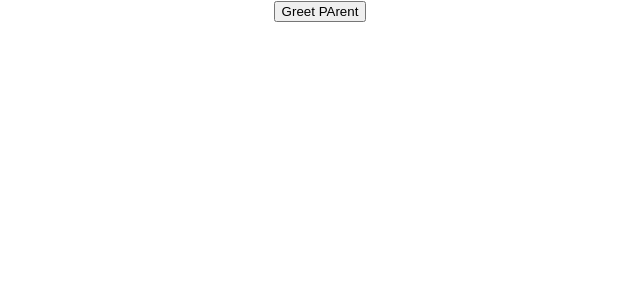
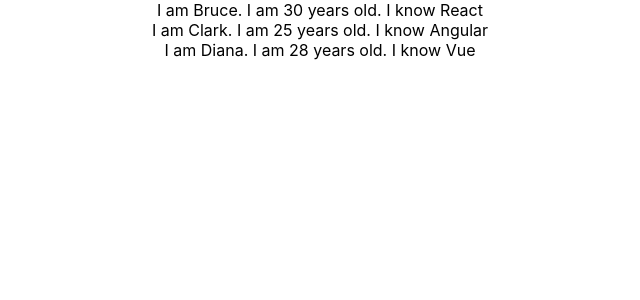
Before and after one commit to nidhidew/Daily_React, a React (Create React App) app in the folder learning_react/: page / in a window 1280 px wide. Shown: the top 300 px of the page, without its empty margins (320-960 px from the left). Built offline with nearby package versions, Linux system fonts and the light colour scheme.

Commit message:
day_3 notes and updated code part 2

```diff
--- a/learning_react/src/App.js
+++ b/learning_react/src/App.js
@@ -12,6 +12,8 @@
 import EventBind from './components/EventBind';
 // import ChileComponent from './components/ChildComponent';
 import ParentComponent from './components/ParentComponent';
+import UserGreeting from './components/UserGreeting';
+import NameList from './components/NameList';
 
 function App() {
   return (
@@ -25,7 +27,9 @@
       <FunctionClick/>
       <ClassClick/> */}
       {/* <EventBind/> */}
-      <ParentComponent/>
+      {/* <ParentComponent/> */}
+      {/* <UserGreeting/> */}
+      <NameList/>
 
     </div>
   );
--- /dev/null
+++ b/learning_react/src/components/NameList.js
@@ -0,0 +1,46 @@
+import React from 'react'
+import Person from './Person'
+
+// function NameList() {
+//     const names = ['Bruce','Clark','Diana']
+//     const nameList = names.map(name => <h2>{name}</h2>)
+//   return (
+//     <div>
+//       {/* <h2>{names[0]}</h2>
+//       <h2>{names[1]}</h2>
+//       <h2>{names[2]}</h2> */}
+//       {
+//         // names.map(name => <h2>{name}</h2>)
+//       }
+//       {nameList}
+//     </div>
+//   )
+// }
+
+function NameList(){
+    const persons = [
+        {
+            id: 1,
+            name: 'Bruce',
+            age: 30,
+            skill: 'React'
+        },
+        {
+            id: 2,
+            name: 'Clark',
+            age: 25,
+            skill: 'Angular'
+        },
+        {
+            id: 3,
+            name: "Diana",
+            age: 28,
+            skill: 'Vue'
+        }
+
+    ]
+    const personList = persons.map(person => <Person person={person} />)
+    return <div>{personList}</div>
+}
+
+export default NameList
--- /dev/null
+++ b/learning_react/src/components/Person.js
@@ -0,0 +1,11 @@
+import React from 'react'
+
+function Person({person}) {
+  return (
+    <div>
+      I am {person.name}. I am {person.age} years old. I know {person.skill}
+    </div>
+  )
+}
+
+export default Person
--- /dev/null
+++ b/learning_react/src/components/UserGreeting.js
@@ -0,0 +1,49 @@
+import React, { Component } from 'react'
+
+class UserGreeting extends Component {
+    constructor(props) {
+      super(props)
+
+      this.state = {
+         isLoggedIn: true
+      }
+    }
+
+  render() {
+    //------------------------------------if else condition---------------------------------------------------------
+    // if(this.state.isLoggedIn){
+    //     return(
+    //         <div>
+    //             Welcome Nidhi
+    //         </div>
+    //     )
+    // }
+    // else {
+    //     return(
+    //         <div>Welcome Guest</div>
+    //     )
+    // }
+    //---------------------------------------------element variables in if condition---------------------------------------------------
+    // let message
+    // if (this.state.isLoggedIn){
+    //     message = <div>Welcome User</div>
+    // }
+    // else  {
+    //     message = <div>Welcome Guest</div>
+    // }
+
+    // return <div>{message}</div>
+
+    //------------------------------------------conditional operator-----------------------------------------
+    // return(
+    //     this.state.isLoggedIn ?
+    //     <div>Welcome User</div> :
+    //     <div>Welcome Guest</div>
+    // )
+    //------------------------------------------conditional operator-----------------------------------------
+    // return this.state.isLoggedIn && <div>Welcome User</div>
+    return
+  }
+}
+
+export default UserGreeting
```
Also changed, not shown: 1 other file (tests, documents, lock files or other folders).
